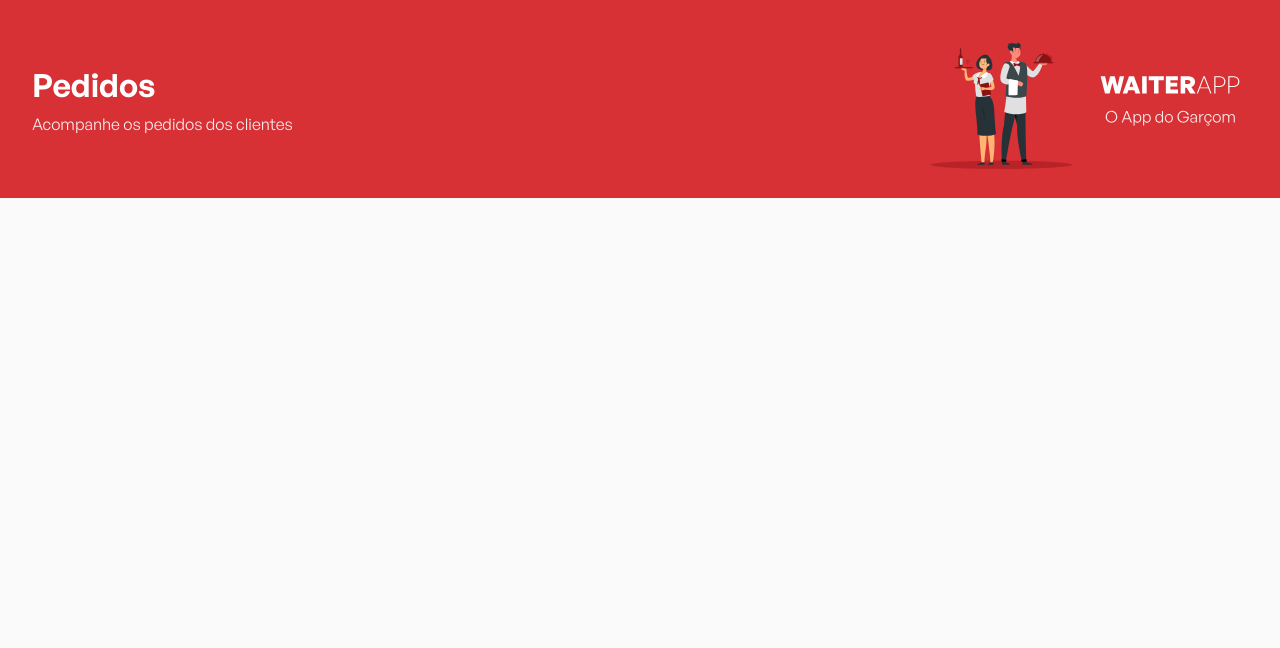
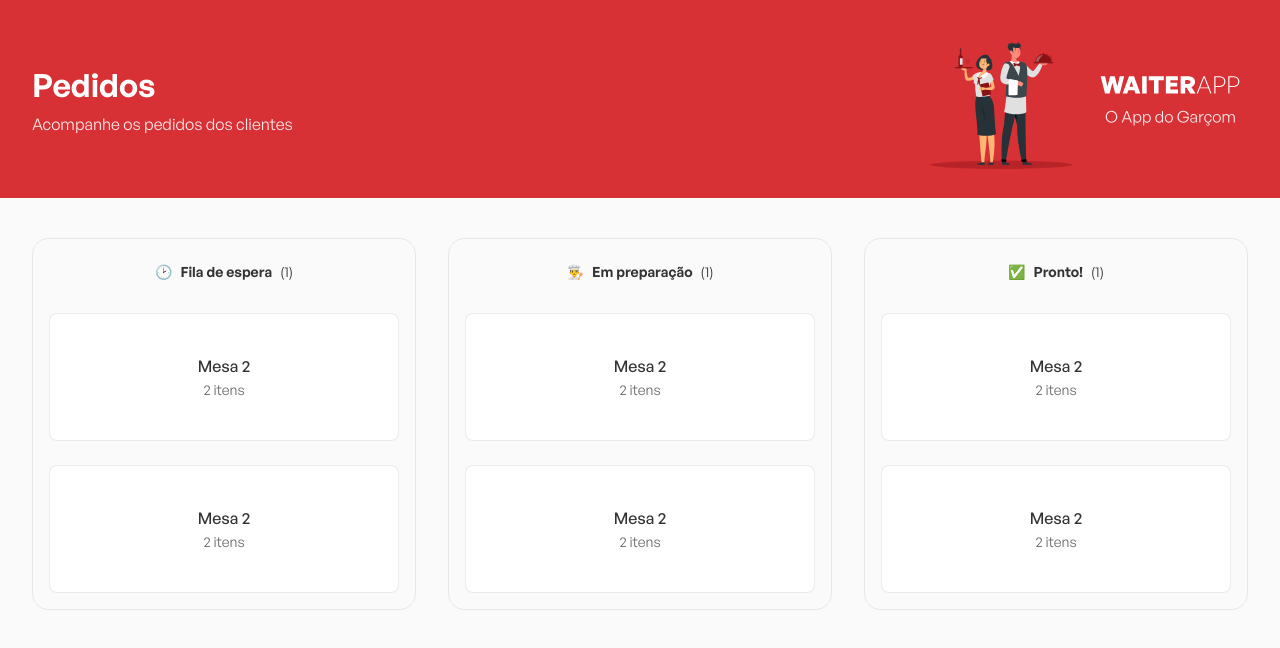
Before and after one commit to luiabdiel/fe, a React (Vite) app: page / in a window 1280 px wide. Shown: the top 648 px of the page. Built offline with nearby package versions, Linux system fonts and the light colour scheme.

Commit message:
feat: componente Orders e OrdersBoard

```diff
--- a/src/App.tsx
+++ b/src/App.tsx
@@ -1,12 +1,14 @@
 import { GlobalStyles } from './styles/GlobalStyles';
 
 import { Header } from './components/Header';
+import { Orders } from './components/Orders';
 
 export function App() {
   return (
     <>
       <GlobalStyles />
       <Header />
+      <Orders />
     </>
   );
 }
--- /dev/null
+++ b/src/components/Orders/index.tsx
@@ -0,0 +1,21 @@
+import { OrdersBoard } from '../OrdersBoard';
+import { Container } from './styles';
+
+export function Orders() {
+  return (
+    <Container>
+      <OrdersBoard
+        icon="🕑"
+        title="Fila de espera"
+      />
+      <OrdersBoard
+        icon="👨‍🍳"
+        title="Em preparação"
+      />
+      <OrdersBoard
+        icon="✅"
+        title="Pronto!"
+      />
+    </Container>
+  );
+}
--- /dev/null
+++ b/src/components/Orders/styles.ts
@@ -0,0 +1,11 @@
+import styled from 'styled-components';
+
+export const Container = styled.div`
+  width: 100%;
+  max-width: 76rem;
+
+  margin: 2.5rem auto;
+
+  display: flex;
+  gap: 2rem;
+`;
--- /dev/null
+++ b/src/components/OrdersBoard/index.tsx
@@ -0,0 +1,30 @@
+import { Board, OdersContainer } from './styles';
+
+type OrdersBoardProps = {
+  icon: string;
+  title: string;
+}
+
+export function OrdersBoard({ icon, title }: OrdersBoardProps) {
+  return (
+    <Board>
+      <header>
+        <span>{icon}</span>
+        <strong>{title}</strong>
+        <span>(1)</span>
+      </header>
+
+      <OdersContainer>
+        <button type='button'>
+          <strong>Mesa 2</strong>
+          <span>2 itens</span>
+        </button>
+
+        <button type='button'>
+          <strong>Mesa 2</strong>
+          <span>2 itens</span>
+        </button>
+      </OdersContainer>
+    </Board>
+  );
+}
--- /dev/null
+++ b/src/components/OrdersBoard/styles.ts
@@ -0,0 +1,60 @@
+import styled from 'styled-components';
+
+export const Board = styled.div`
+  padding: 1rem;
+
+  border: 1px solid rgba(204, 204, 204, 0.4);
+  border-radius: 16px;
+
+  display: flex;
+  flex-direction: column;
+  align-items: center;
+  flex: 1;
+
+  header {
+    padding: 0.5rem;
+
+    font-size: 0.875rem;
+
+    display: flex;
+    align-items: center;
+    gap: 0.5rem;
+  }
+`;
+
+export const OdersContainer = styled.div`
+  display: flex;
+  flex-direction: column;
+
+  width: 100%;
+
+  margin-top: 1.5rem;
+
+  button {
+    background: #fff;
+
+    border: 1px solid rgba(204, 204, 204, 0.4);
+    border-radius: 8px;
+
+    height: 8rem;
+
+    display: flex;
+    flex-direction: column;
+    justify-content: center;
+    align-items: center;
+    gap: 0.25rem;
+
+    strong {
+      font-weight: 500;
+    }
+
+    span {
+      font-size: 0.875rem;
+      color: #666;
+    }
+
+    & + button {
+      margin-top: 1.5rem;
+    }
+  }
+`;
```
